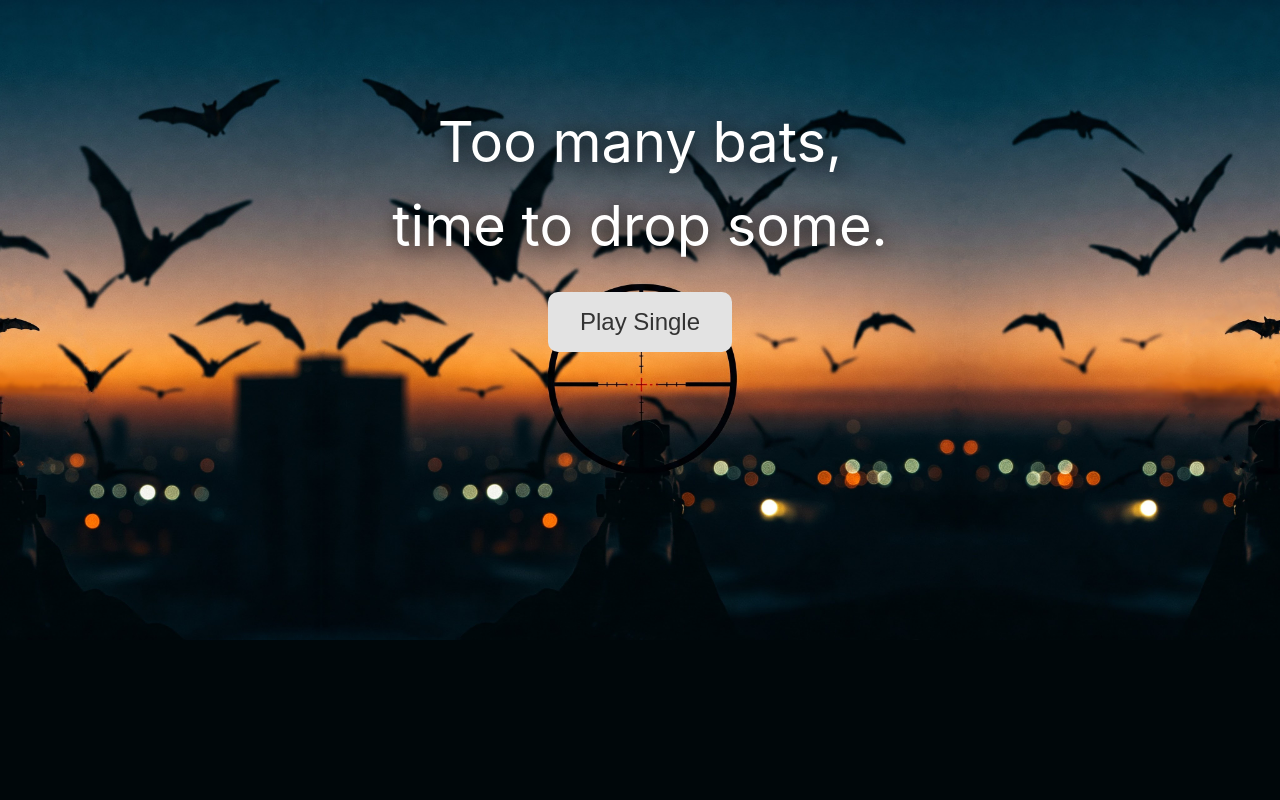
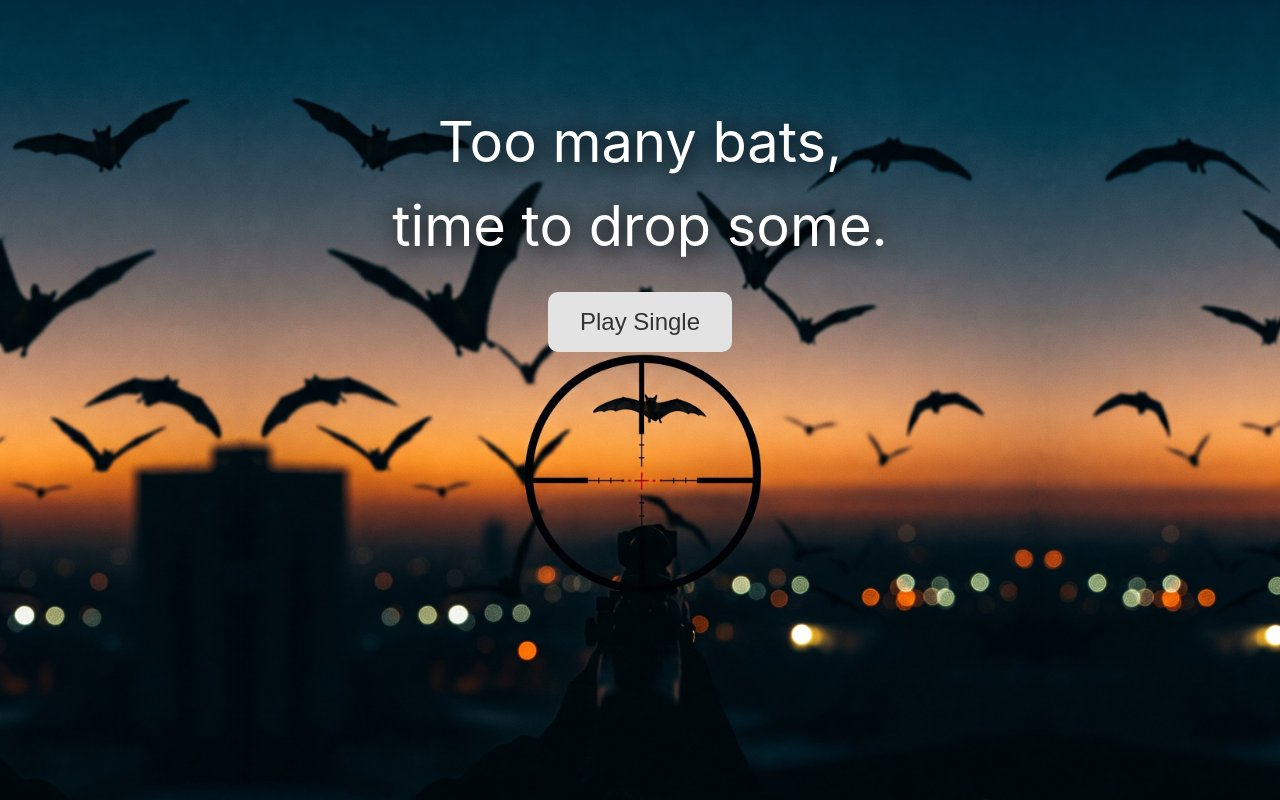
Before and after one commit to guibrancopc/bat-hunter, a React (Vite) app: page / in a window 1280 px wide. Built offline with nearby package versions, Linux system fonts and the light colour scheme.

Commit message:
fix: home page background image

```diff
--- a/src/pages/home-page/home-page.scss
+++ b/src/pages/home-page/home-page.scss
@@ -1,17 +1,20 @@
 .home-page {
-  background-image: url(/images/sniper-aim-bg.jpg);
-  background-repeat: no-repeat;
-  background-position-x: center;
-  background-size: contain;
   background-color: #00070a;
   height: 100vh;
   display: flex;
   justify-content: center;
 
+  & .home-page-bg {
+    position: fixed;
+    height: 100vh;
+    z-index: 1;
+  }
+
   & .box {
     padding-top: 100px;
     width: 500px;
     text-align: center;
+    z-index: 2;
   }
 
   & .text {
--- a/src/pages/home-page/home-page.tsx
+++ b/src/pages/home-page/home-page.tsx
@@ -11,6 +11,7 @@ export function HomePage() {
 
   return (
     <div className="home-page">
+      <img className="home-page-bg" src="/images/sniper-aim-bg.jpg" />
       <div className="box">
         <div className="text">Too many bats, time to drop some.</div>
         <br />
```
